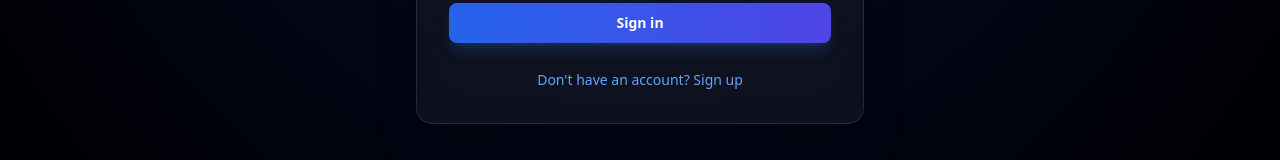
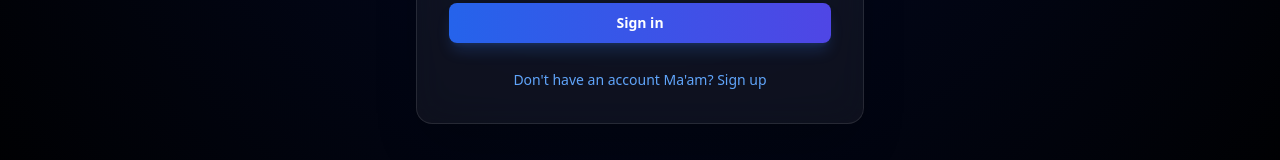
Before and after one commit to KondapalliTarun3474/WeatherForecastv2, a React (Vite) app in the folder frontend-new/: page / in a window 1280 px wide. Shown: the part 531-691 px from the top of the page. Built offline with nearby package versions, Linux system fonts and the light colour scheme.

Commit message:
Ma'am and jenkins file and ansible file

```diff
--- a/frontend-new/src/pages/Login.jsx
+++ b/frontend-new/src/pages/Login.jsx
@@ -123,7 +123,7 @@
                             }}
                             className="text-sm text-blue-400 hover:text-blue-300 transition-colors"
                         >
-                            {isLogin ? "Don't have an account? Sign up" : "Already have an account? Sign in"}
+                            {isLogin ? "Don't have an account Ma'am? Sign up" : "Already have an account? Sign in"}
                         </button>
                     </div>
                 </form>
```
Also changed, not shown: 2 other files (tests, documents, lock files or other folders).
